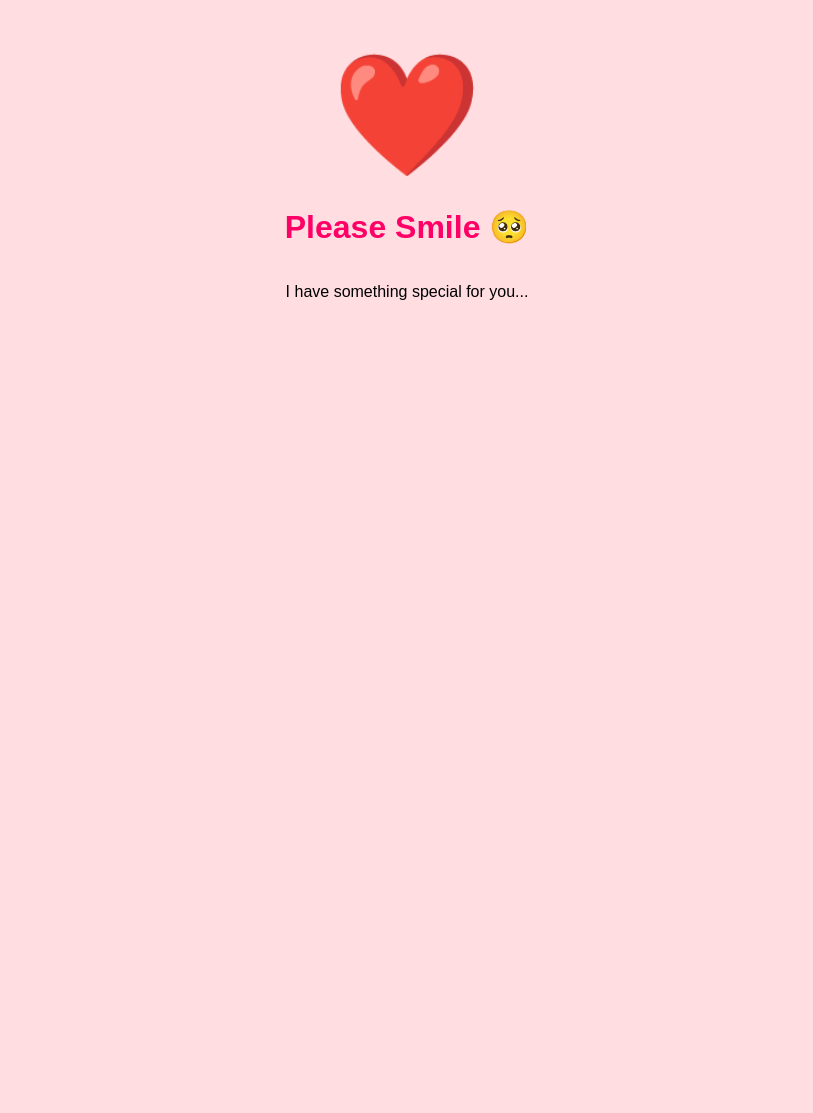
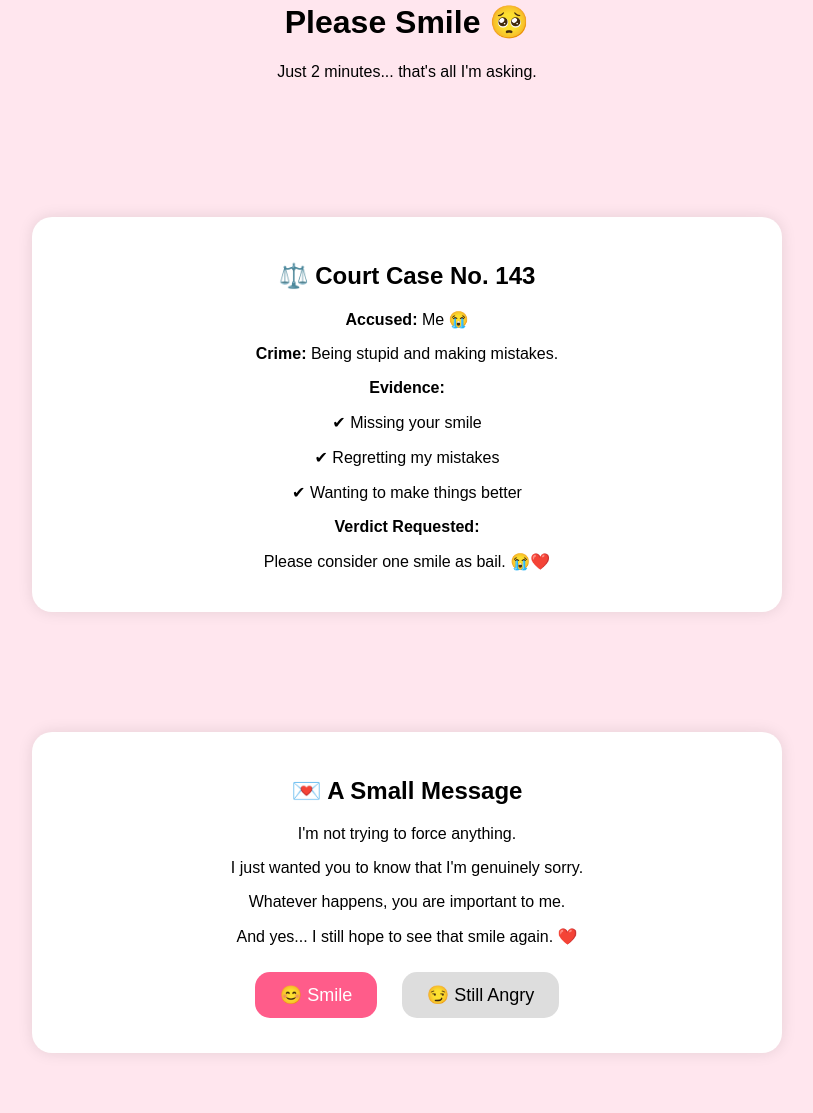
Before and after one commit to thakkarshivam432-crypto/Sorryiee-for-youu, a plain HTML site: page index.html in a window 1280 px wide. Shown: the part 219-1332 px from the top of the page, without its empty margins (233-1046 px from the left). Before the commit the page ends 800 px from the top, so only its background shows below. Drawn offline with Linux system fonts and the light colour scheme.

Commit message:
Update index.html

```diff
--- a/index.html
+++ b/index.html
@@ -1,23 +1,19 @@
 <!DOCTYPE html>
 <html>
 <head>
-<title>For You ❤️</title>
+<title>A Message For You ❤️</title>
 
 <style>
 body{
 margin:0;
-height:100vh;
-display:flex;
-justify-content:center;
-align-items:center;
-background:#ffdde1;
-font-family:Arial;
-flex-direction:column;
-overflow:hidden;
+font-family:Arial,sans-serif;
+background:#ffe6ee;
+text-align:center;
+overflow-x:hidden;
 }
 
-h1{
-color:#ff0066;
+.section{
+padding:60px 20px;
 }
 
 .heart{
@@ -30,17 +26,117 @@ animation:beat 1s infinite;
 50%{transform:scale(1.2);}
 100%{transform:scale(1);}
 }
+
+.card{
+background:white;
+max-width:700px;
+margin:auto;
+padding:25px;
+border-radius:20px;
+box-shadow:0 0 15px rgba(0,0,0,0.1);
+}
+
+button{
+padding:12px 25px;
+font-size:18px;
+border:none;
+border-radius:15px;
+cursor:pointer;
+margin:10px;
+}
+
+.yes{
+background:#ff5c8a;
+color:white;
+}
+
+.no{
+background:#ddd;
+}
+
+#finalMessage{
+display:none;
+font-size:22px;
+margin-top:20px;
+color:#ff3366;
+}
 </style>
-
 </head>
 
 <body>
 
+<div class="section">
 <div class="heart">❤️</div>
+<h1>Please Smile 🥺</h1>
+<p>Just 2 minutes... that's all I'm asking.</p>
+</div>
 
-<h1>Please Smile 🥺</h1>
+<div class="section">
+<div class="card">
+<h2>⚖️ Court Case No. 143</h2>
 
-<p>I have something special for you...</p>
+<p><b>Accused:</b> Me 😭</p>
+<p><b>Crime:</b> Being stupid and making mistakes.</p>
+
+<p><b>Evidence:</b></p>
+<p>✔ Missing your smile</p>
+<p>✔ Regretting my mistakes</p>
+<p>✔ Wanting to make things better</p>
+
+<p><b>Verdict Requested:</b></p>
+<p>Please consider one smile as bail. 😭❤️</p>
+</div>
+</div>
+
+<div class="section">
+<div class="card">
+<h2>💌 A Small Message</h2>
+
+<p>
+I'm not trying to force anything.
+</p>
+
+<p>
+I just wanted you to know that I'm genuinely sorry.
+</p>
+
+<p>
+Whatever happens,
+you are important to me.
+</p>
+
+<p>
+And yes...
+I still hope to see that smile again. ❤️
+</p>
+
+<button class="yes" onclick="smile()">
+😊 Smile
+</button>
+
+<button class="no" onmouseover="run(this)">
+😏 Still Angry
+</button>
+
+<div id="finalMessage">
+Yayyy ❤️<br><br>
+Mission Successful 😭🌷
+</div>
+
+</div>
+</div>
+
+<script>
+function smile(){
+document.getElementById("finalMessage").style.display="block";
+}
+
+function run(btn){
+btn.style.position="absolute";
+btn.style.left=Math.random()*80+"%";
+btn.style.top=Math.random()*80+"%";
+}
+</script>
 
 </body>
 </html>
```
